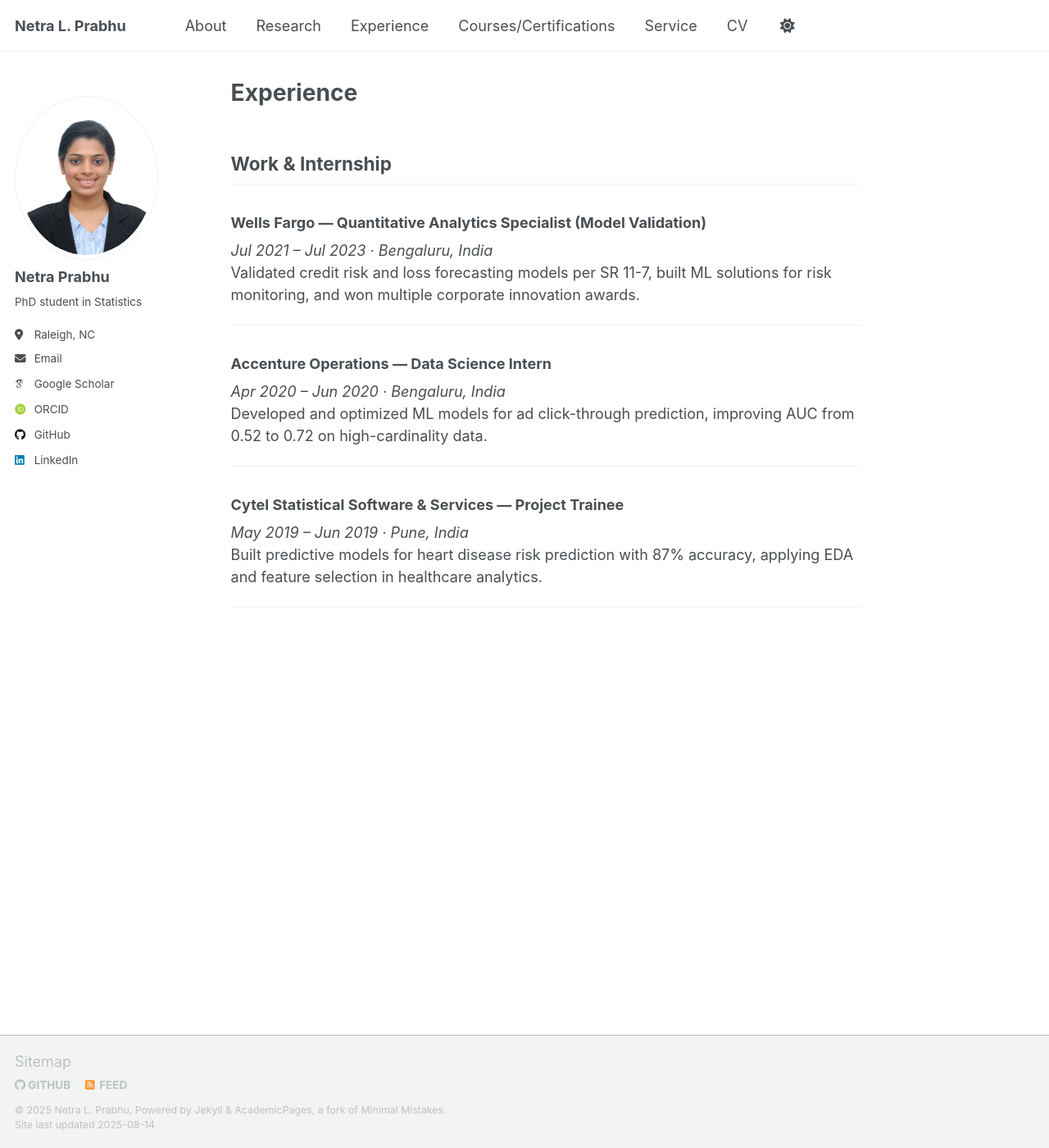
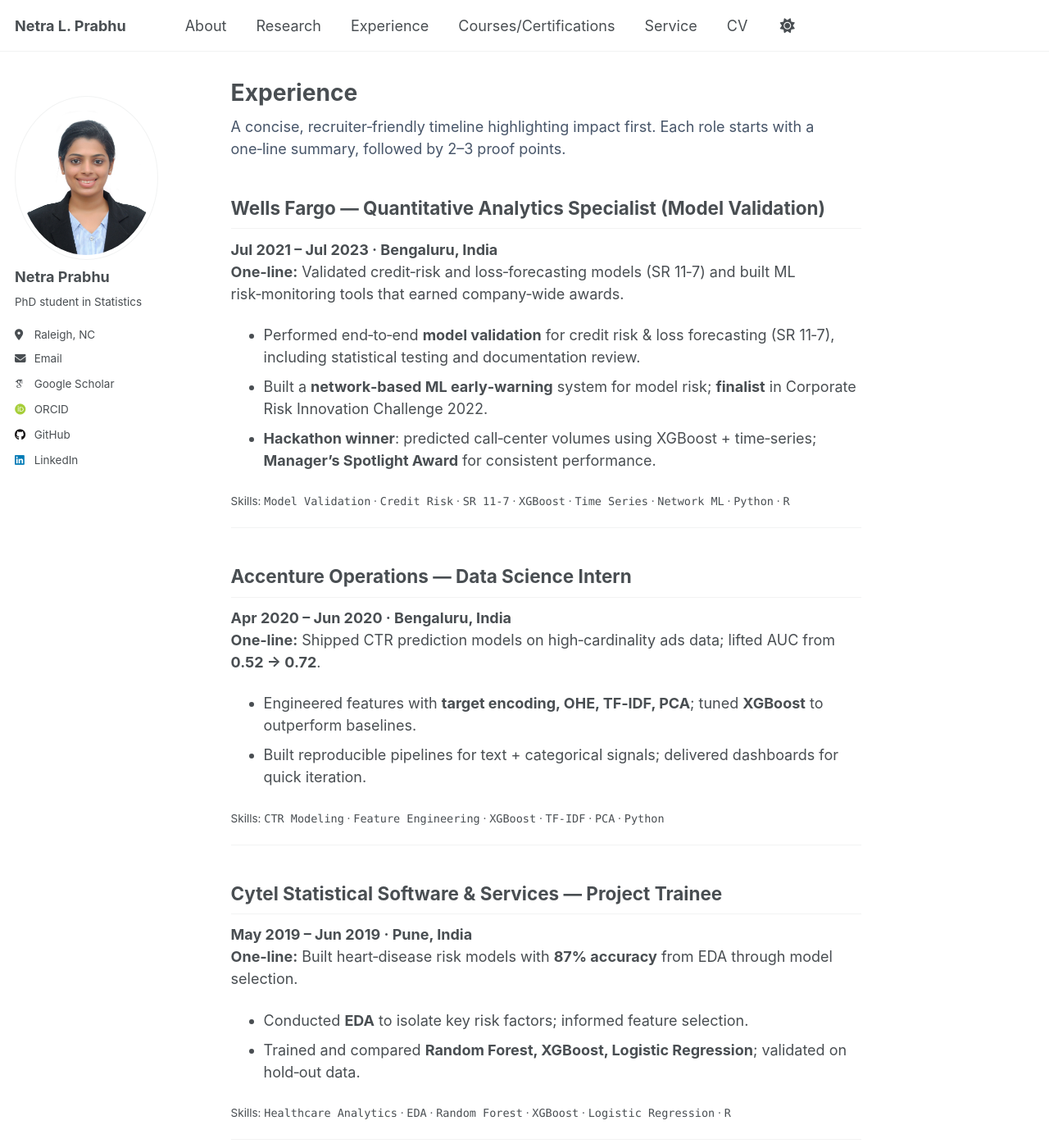
Before and after one commit to netra-prabhu/netra-prabhu.github.io, a Jekyll site: the page built from _pages/experience.md, in a window 1280 px wide and 1400 px high. Shown: the whole window at 82% size. Built offline with Jekyll 4.4.1, drawn with Linux system fonts in a browser that asks for light colours; some web fonts are replaced; a script that is not in the unit is left out; some of the changed text lies outside the part shown.

Commit message:
Update experience.md

```diff
--- a/_pages/experience.md
+++ b/_pages/experience.md
@@ -3,24 +3,57 @@
 title: "Experience"
 permalink: /experience/
 author_profile: true
+classes: wide
 ---
 
-## Work & Internship
+<div style="margin:0 0 1rem 0;color:#475569">
+A concise, recruiter‑friendly timeline highlighting impact first. Each role starts with a one‑line summary, followed by 2–3 proof points.
+</div>
 
-### Wells Fargo — Quantitative Analytics Specialist (Model Validation)
-*Jul 2021 – Jul 2023 · Bengaluru, India*
-Validated credit risk and loss forecasting models per SR 11-7, built ML solutions for risk monitoring, and won multiple corporate innovation awards.
+## Wells Fargo — Quantitative Analytics Specialist (Model Validation)
+**Jul 2021 – Jul 2023 · Bengaluru, India**
+**One‑line:** Validated credit‑risk and loss‑forecasting models (SR 11‑7) and built ML risk‑monitoring tools that earned company‑wide awards.
+
+- Performed end‑to‑end **model validation** for credit risk & loss forecasting (SR 11‑7), including statistical testing and documentation review.
+- Built a **network‑based ML early‑warning** system for model risk; **finalist** in Corporate Risk Innovation Challenge 2022.
+- **Hackathon winner**: predicted call‑center volumes using XGBoost + time‑series; **Manager’s Spotlight Award** for consistent performance.
+
+<sub>Skills: `Model Validation` · `Credit Risk` · `SR 11-7` · `XGBoost` · `Time Series` · `Network ML` · `Python` · `R`</sub>
 
 ---
 
-### Accenture Operations — Data Science Intern
-*Apr 2020 – Jun 2020 · Bengaluru, India*
-Developed and optimized ML models for ad click-through prediction, improving AUC from 0.52 to 0.72 on high-cardinality data.
+## Accenture Operations — Data Science Intern
+**Apr 2020 – Jun 2020 · Bengaluru, India**
+**One‑line:** Shipped CTR prediction models on high‑cardinality ads data; lifted AUC from **0.52 → 0.72**.
+
+- Engineered features with **target encoding, OHE, TF‑IDF, PCA**; tuned **XGBoost** to outperform baselines.
+- Built reproducible pipelines for text + categorical signals; delivered dashboards for quick iteration.
+
+<sub>Skills: `CTR Modeling` · `Feature Engineering` · `XGBoost` · `TF‑IDF` · `PCA` · `Python`</sub>
 
 ---
 
-### Cytel Statistical Software & Services — Project Trainee
-*May 2019 – Jun 2019 · Pune, India*
-Built predictive models for heart disease risk prediction with 87% accuracy, applying EDA and feature selection in healthcare analytics.
+## Cytel Statistical Software & Services — Project Trainee
+**May 2019 – Jun 2019 · Pune, India**
+**One‑line:** Built heart‑disease risk models with **87% accuracy** from EDA through model selection.
+
+- Conducted **EDA** to isolate key risk factors; informed feature selection.
+- Trained and compared **Random Forest, XGBoost, Logistic Regression**; validated on hold‑out data.
+
+<sub>Skills: `Healthcare Analytics` · `EDA` · `Random Forest` · `XGBoost` · `Logistic Regression` · `R`</sub>
 
 ---
+
+## IIT Bombay — Head, Data Analytics & Visualization (UG Academic Council)
+**May 2020 – Apr 2021 · Mumbai, India**
+**One‑line:** Led an 8‑member team; analytics directly shaped **COVID‑19 grading policy** for **10,000** students.
+
+- Designed and analyzed institute‑wide student surveys; presented findings to policy stakeholders.
+- Built dashboards (Google Data Studio) to track online‑learning readiness and drive decisions.
+
+<sub>Skills: `Leadership` · `Survey Design` · `Data Visualization` · `Stakeholder Communication`</sub>
+
+---
+
+### Contact for full resume
+Prefer the long form? See **[CV (PDF)](/files/Netra_Prabhu_CV.pdf)**.
```
